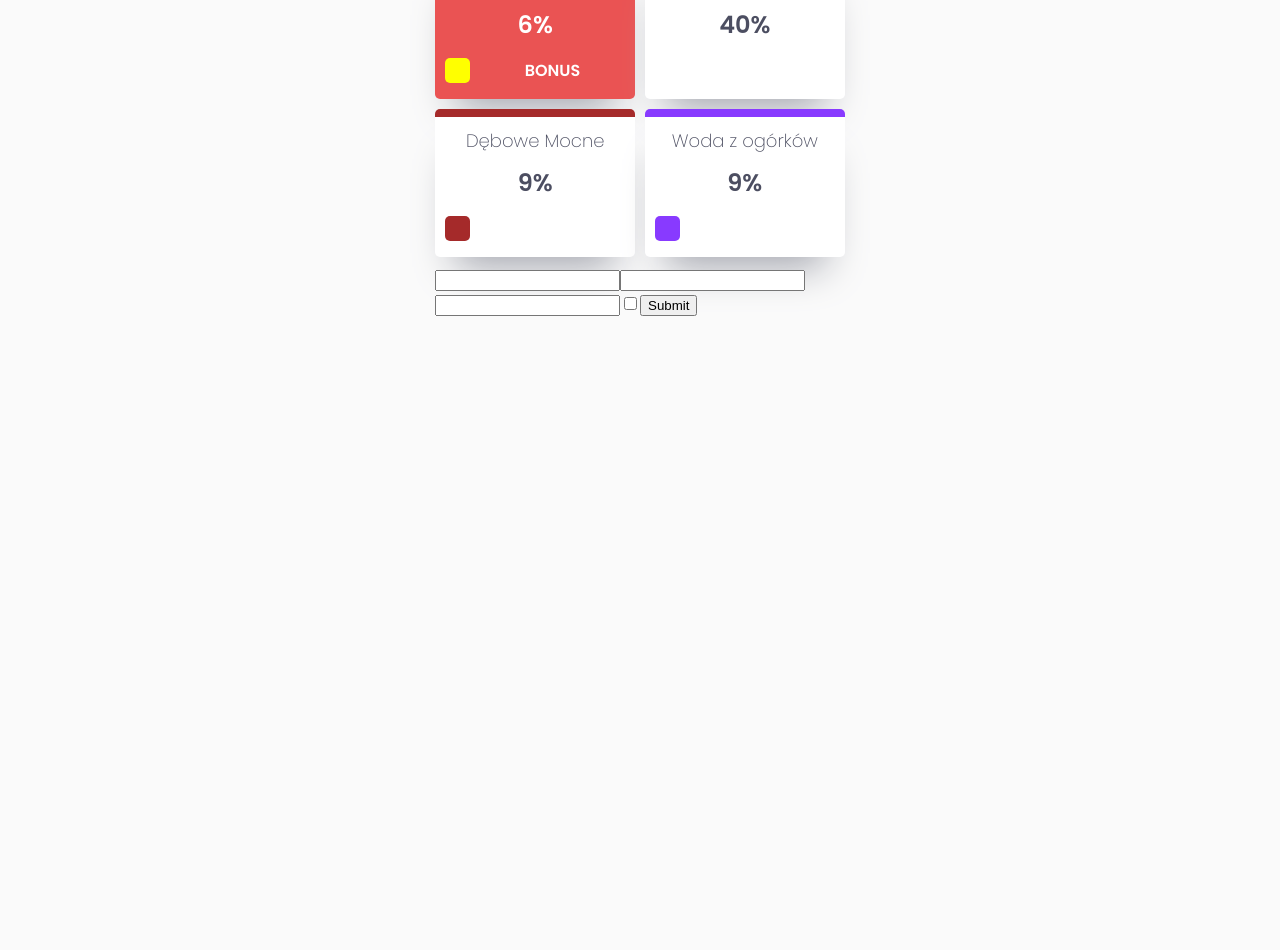
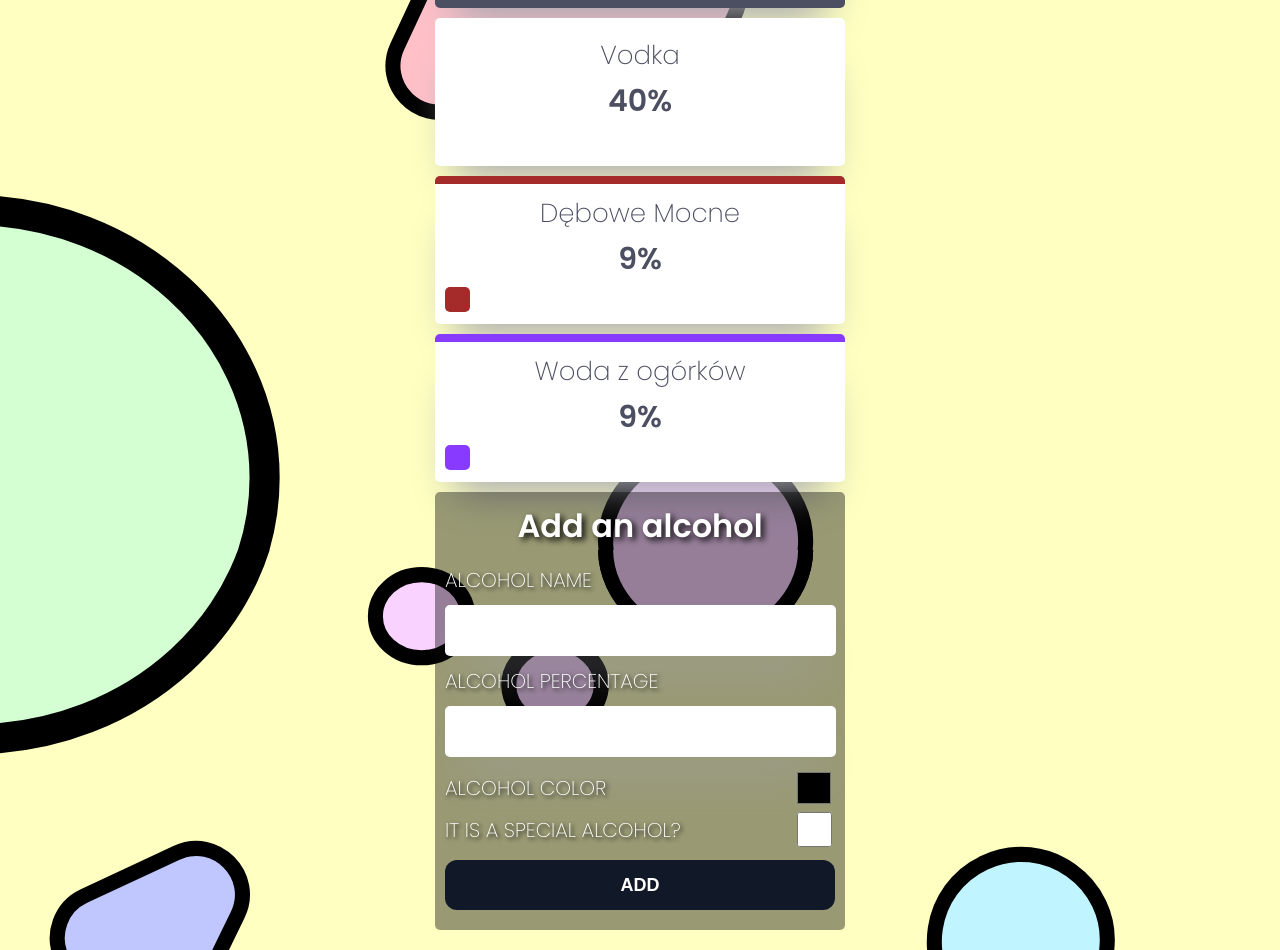
Before and after one commit to Sharqiewicz/Vodcat, a React (Create React App) app: page / in a window 1280 px wide. Shown: the part 160-1110 px from the top of the page. Before the commit the page ends 800 px from the top, so only its background shows below. Built offline with nearby package versions, Linux system fonts and the light colour scheme.

Commit message:
implement add alcohol form

```diff
--- a/src/components/AlcoholForm.tsx
+++ /dev/null
@@ -1,23 +0,0 @@
-import { useForm, SubmitHandler } from "react-hook-form";
-
-type Inputs = {
-  alcoholPercentage: string,
-  alcoholName: string,
-  alcoholColor: string,
-  alcoholBonus: boolean,
-};
-
-export default function AlcoholForm() {
-  const { register, handleSubmit, formState: { errors } } = useForm<Inputs>();
-  const onSubmit: SubmitHandler<Inputs> = data => console.log(data);
-  return (
-    <form onSubmit={handleSubmit(onSubmit)}>
-      <input type="text" {...register("alcoholName", { required: true })} />
-      <input type="text"{...register("alcoholPercentage", { required: true })} />
-      <input type="text" {...register("alcoholColor", { required: true })} />
-      <input type="checkbox" {...register("alcoholBonus", { required: true })} />
-
-      <input type="submit" />
-    </form>
-  );
-}
--- /dev/null
+++ b/src/components/AlcoholForm/AlcoholForm.styles.ts
@@ -0,0 +1,87 @@
+import styled from 'styled-components'
+
+export const Form = styled.form`
+    background: rgba(0,0,0,0.4);
+    padding: 10px;
+    border-radius: 5px;
+`;
+
+export const FormField = styled.input`
+    width: 90%;
+    border: 0px;
+    margin: 10px auto !important;
+    box-shadow: 0px 30px 40px -20px hsl(229, 6%, 66%);
+    font-size: 26px;
+    border-radius: 5px;
+    padding: 10px 20px;
+`;
+
+export const FormHeader = styled.div`
+    width: 100%;
+    text-align: center;
+    font-size: 32px;
+    color: white;
+    text-shadow: 0.1em 0.1em 0.2em black;
+    font-weight: 600;
+    margin-bottom: 15px;
+`;
+
+export const Label = styled.label`
+    color: white;
+    font-size: 20px;
+    font-weight: 200;
+    text-shadow: 0.1em 0.1em 0.2em black;
+`;
+
+export const FormCheckbox = styled.input`
+    width: 35px;
+    height: 35px;
+`;
+
+export const FormColor = styled.input`
+    width: 42px;
+    height: 42px;
+    border: 0px;
+    background: transparent;
+`;
+
+
+export const SpecialHeader = styled.label`
+    color: white;
+    font-size: 20px;
+    font-weight: 200;
+
+    text-shadow: 0.1em 0.1em 0.2em black;
+`;
+
+export const FormSpecial = styled.div`
+    display: flex;
+    align-items: center;
+    justify-content: space-between;
+`;
+
+export const SubmitButton = styled.input`
+
+  background-color: #111827;
+  border: 1px solid transparent;
+  border-radius: .75rem;
+  box-sizing: border-box;
+  color: #FFFFFF;
+  cursor: pointer;
+  flex: 0 0 auto;
+  font-size: 1.125rem;
+  font-weight: 600;
+  line-height: 1.5rem;
+  padding: .75rem 1.2rem;
+  text-align: center;
+  text-decoration: none #6B7280 solid;
+  text-decoration-thickness: auto;
+  transition-duration: .2s;
+  transition-property: background-color,border-color,color,fill,stroke;
+  transition-timing-function: cubic-bezier(.4, 0, 0.2, 1);
+  user-select: none;
+  -webkit-user-select: none;
+  touch-action: manipulation;
+  width: 100%;
+    margin: 10px auto !important;
+`;
--- /dev/null
+++ b/src/components/AlcoholForm/AlcoholForm.tsx
@@ -0,0 +1,42 @@
+import { useForm, SubmitHandler } from "react-hook-form";
+import { connect, useDispatch } from "react-redux";
+import { addItem } from "../../storage/alcoholSlice";
+import {FormField, FormHeader, Form, FormSpecial, FormCheckbox, SpecialHeader, Label, FormColor, SubmitButton} from './AlcoholForm.styles'
+
+type Inputs = {
+  percentage: string,
+  name: string,
+  color: string,
+  bonus: boolean,
+};
+
+const AlcoholForm = () => {
+  const { register, handleSubmit, reset} = useForm<Inputs>();
+  const dispatch = useDispatch();
+
+  const onSubmit: SubmitHandler<Inputs> = data => {console.log(data);dispatch(addItem(data)); reset()}
+
+
+  return (
+    <Form onSubmit={handleSubmit(onSubmit)}>
+      <FormHeader>Add an alcohol </FormHeader>
+
+      <Label>ALCOHOL NAME</Label>
+      <FormField type="text" {...register("name", { required: true })} />
+
+      <Label>ALCOHOL PERCENTAGE</Label>
+      <FormField type="number"{...register("percentage", { required: true })} />
+      <FormSpecial>
+        <SpecialHeader>ALCOHOL COLOR</SpecialHeader>
+        <FormColor type="color" {...register("color", { required: true })} />
+      </FormSpecial>
+      <FormSpecial>
+        <SpecialHeader>IT IS A SPECIAL ALCOHOL?</SpecialHeader>
+        <FormCheckbox type="checkbox" {...register("bonus")} />
+      </FormSpecial>
+      <SubmitButton type="submit" value="ADD"/>
+    </Form>
+  );
+}
+
+export default connect()(AlcoholForm)
--- a/src/components/Item/Item.styles.ts
+++ b/src/components/Item/Item.styles.ts
@@ -1,8 +1,8 @@
 import styled from 'styled-components';
 
 export const ItemContainer = styled.div`
-    background: ${props => props.theme.bonus ? 'var(--red)' : 'white'} ;
-    width: 44%;
+    background: ${props => props.theme.bonus ? 'var(--veryDarkBlue)' : 'white'} ;
+    width: 100%;
     margin-bottom: 10px;
     height: 120px;
     display: flex;
@@ -20,7 +20,7 @@
 export const  ItemName = styled.div`
     text-align: center;
     width: 100%;
-    font-size: 18px;
+    font-size: 26px;
     font-weight: 200;
 `;
 
@@ -41,11 +41,13 @@
 
     font-weight: 600;
     width: 100%;
-    font-size: 24px;
+    font-size: 30px;
     text-align: center;
 `;
 
 export const  ItemBonus = styled.div`
-
+    width: 65%;
+    text-align:center;
+    font-size: 18px;
     font-weight: 600;
 `;
--- a/src/index.css
+++ b/src/index.css
@@ -14,6 +14,7 @@
 body{
     margin: 0px !important;
     padding: 0px !important;
-    background: var(--veryLightGray);
+    background: url('./assets/bg.svg');
+    background-size: cover;
     font-family: 'Poppins', sans-serif;
 }
--- a/src/pages/ChoicePage/ChoicePage.tsx
+++ b/src/pages/ChoicePage/ChoicePage.tsx
@@ -1,5 +1,5 @@
 import {NormalLayout} from '../../layouts/NormalLayout'
-import Form from '../../components/AlcoholForm'
+import Form from '../../components/AlcoholForm/AlcoholForm'
 import { useSelector } from 'react-redux';
 import {Item} from '../../components/Item/Item'
 import { Container } from './ChoicePage.styles';
@@ -11,7 +11,6 @@
     return (
         <NormalLayout>
             <Container>
-            <h1>Choose your alcohol</h1>
             {items.map( (item:any) => <Item {...item}/> )}
             <Form/>
             </Container>
--- a/src/storage/alcoholSlice.ts
+++ b/src/storage/alcoholSlice.ts
@@ -29,7 +29,7 @@
   initialState,
   reducers: {
     addItem: (state, action : any) => {
-      state.items.push(action.value);
+      state.items.push(action.payload);
     },
     remove: (state, action:any) => {
       state.items.filter( item => item.id !== action.id)
```
Also changed, not shown: src/assets/bg.svg (added).
